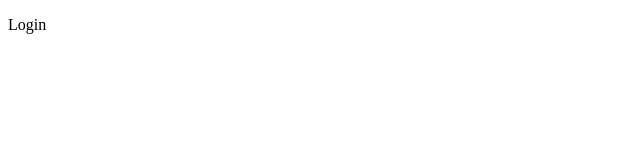
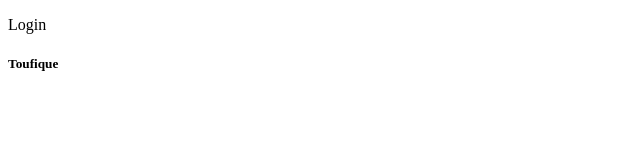
Before and after one commit to Toufique-050/MarketLink_2605C1, a plain HTML site: page auth/login.html in a window 1280 px wide. Shown: the full height of the page, 0-640 px from the left. Drawn offline with Linux system fonts and the light colour scheme.

Commit message:
login updated

```diff
--- a/auth/login.html
+++ b/auth/login.html
@@ -8,5 +8,6 @@
 </head>
 <body>
     <p>Login</p>
+    <h5>Toufique</h5>
 </body>
 </html>
```
